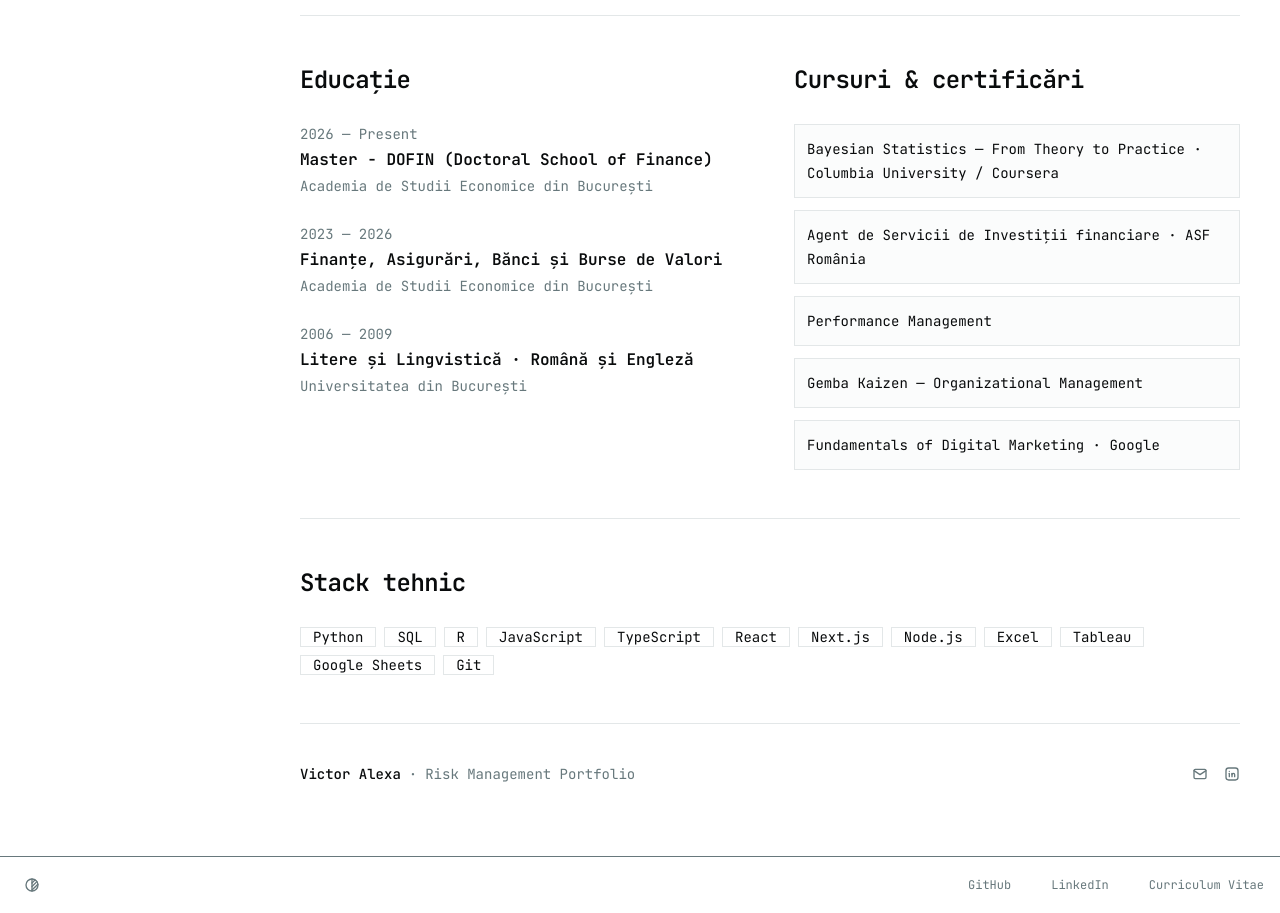
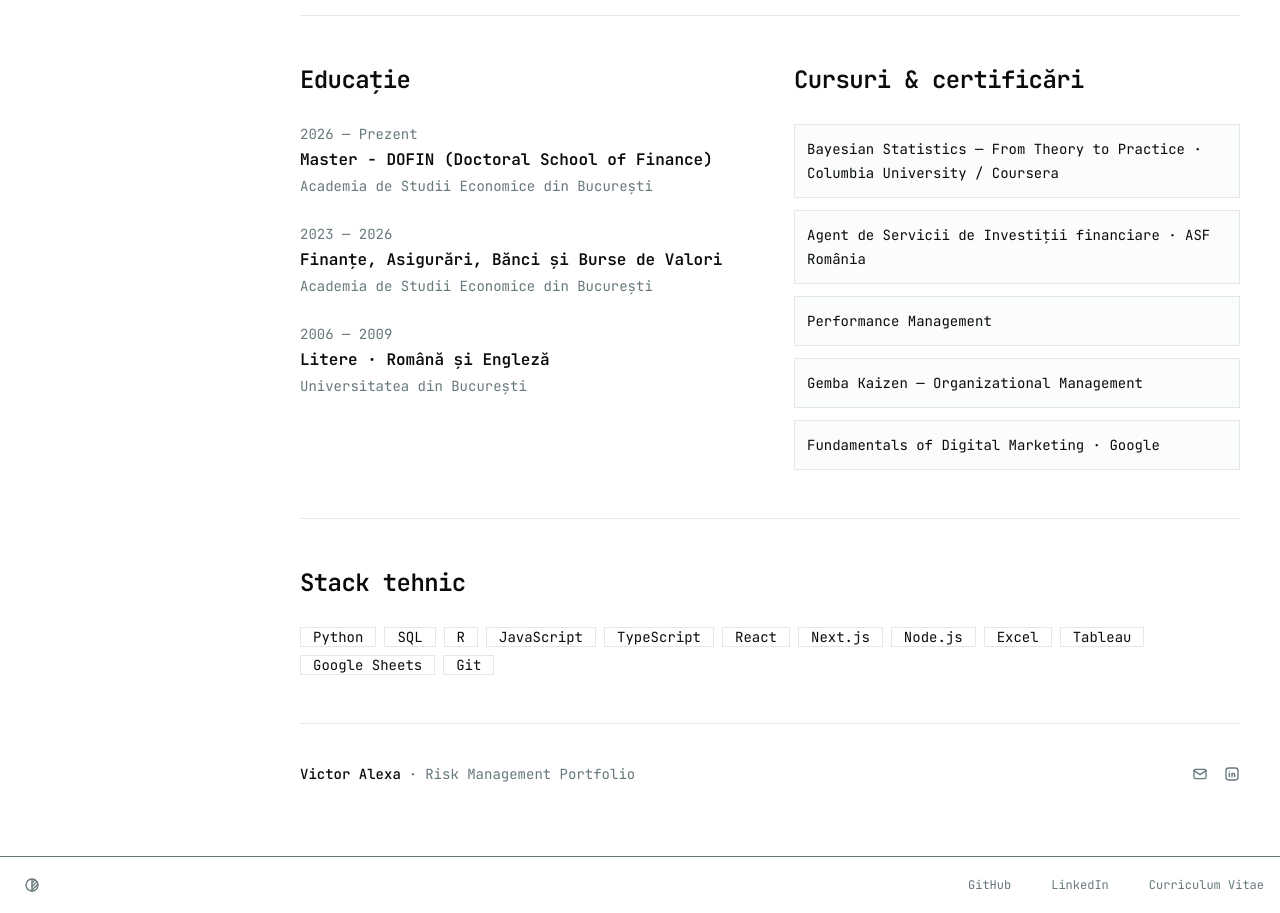
Before and after one commit to itsthevictor/risk, a Next.js app in the folder frontend/: page /cv in a window 1280 px wide. Shown: the part 3520-4433 px from the top of the page. Built offline with nearby package versions, Linux system fonts and the light colour scheme.

Commit message:
fix: update education section titles and periods to Romanian language

```diff
--- a/frontend/app/cv/page.tsx
+++ b/frontend/app/cv/page.tsx
@@ -160,7 +160,7 @@ const experience = [
 
 const education = [
   {
-    period: '2026 — Present',
+    period: '2026 — Prezent',
     title: 'Master - DOFIN (Doctoral School of Finance)',
     institution: 'Academia de Studii Economice din București',
   },
@@ -171,7 +171,7 @@ const education = [
   },
   {
     period: '2006 — 2009',
-    title: 'Litere și Lingvistică · Română și Engleză',
+    title: 'Litere · Română și Engleză',
     institution: 'Universitatea din București',
   },
 ];
```
